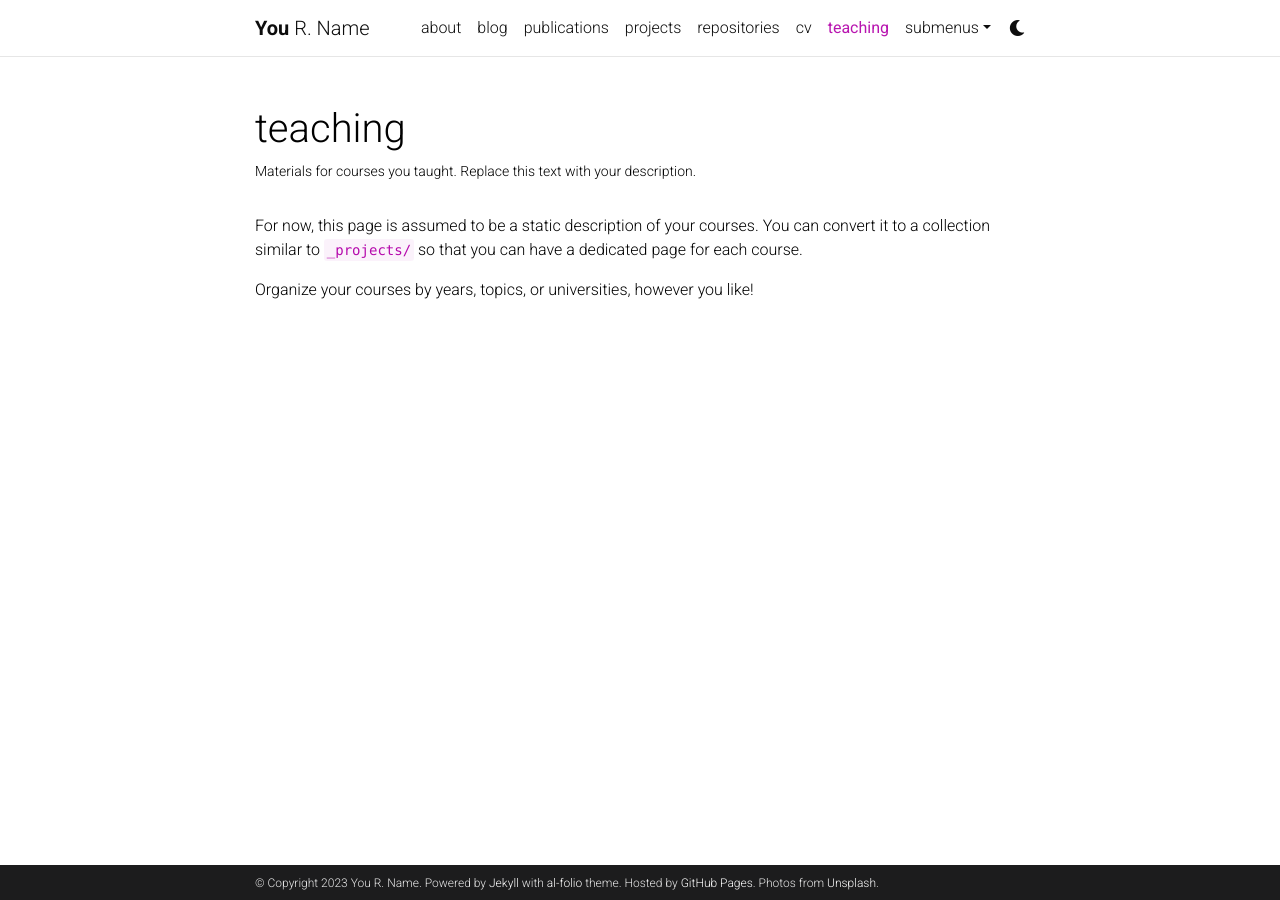
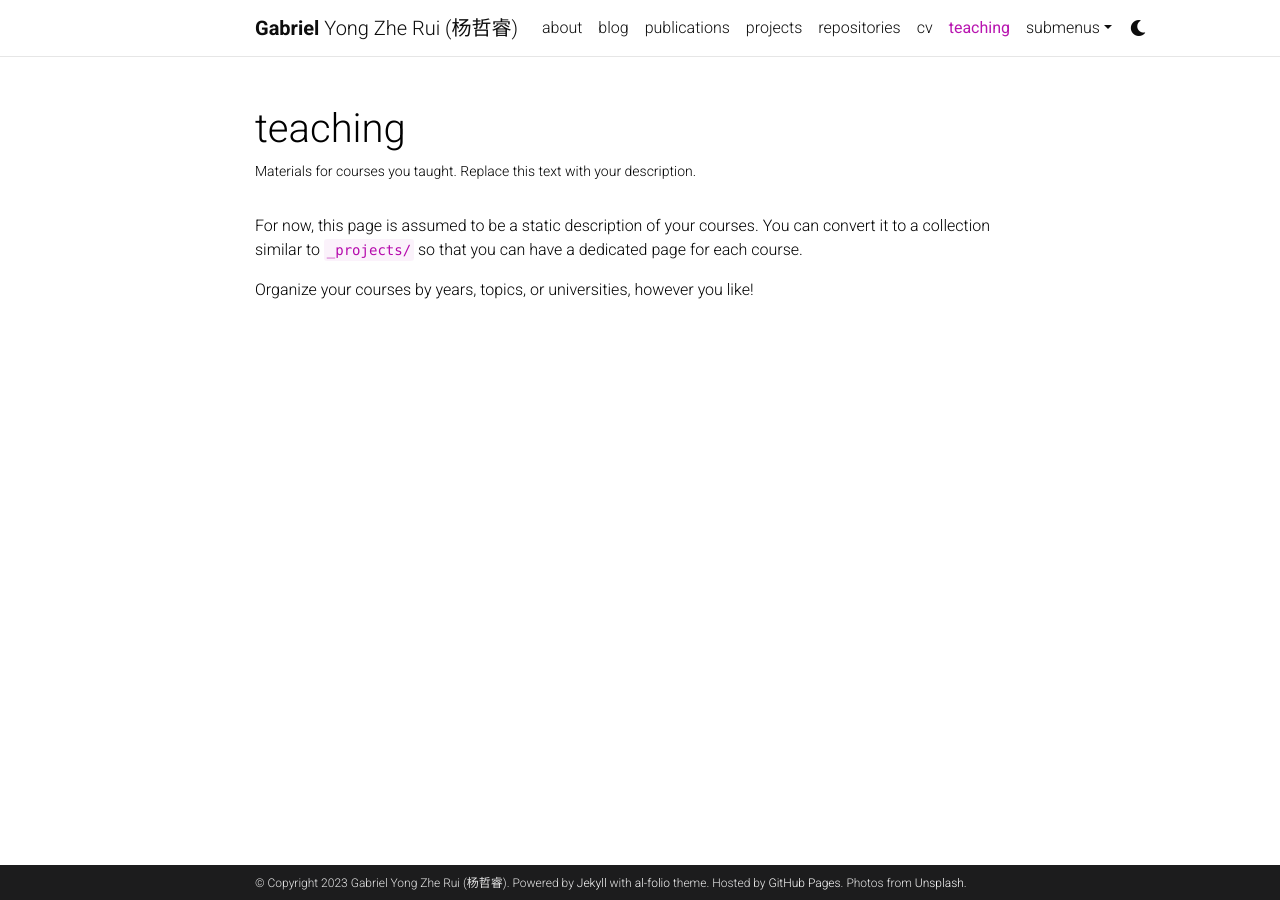
Before and after one commit to becauselol/becauselol.github.io, a Jekyll site: the page built from _pages/teaching.md, in a window 1280 px wide. Built offline with Jekyll 4.4.1, drawn with Linux system fonts in a browser that asks for light colours; comment, search, counter and statistics services are not loaded; a style sheet for code colours, icons or effects is not loaded.

Commit message:
Update _config.yml

```diff
--- a/_config.yml
+++ b/_config.yml
@@ -3,10 +3,10 @@
 # -----------------------------------------------------------------------------
 
 title: blank # the website title (if blank, full name will be used instead)
-first_name: You
-middle_name: R.
-last_name: Name
-email: you@example.com
+first_name: Gabriel
+middle_name:
+last_name: Yong Zhe Rui (杨哲睿)
+email: gabriel_yong@mymail.sutd.edu.sg or gabesytf@gmail.com
 description: > # the ">" symbol means to ignore newlines until "footer_text:"
   A simple, whitespace theme for academics. Based on [*folio](https://github.com/bogoli/-folio) design.
 footer_text: >
@@ -71,12 +71,12 @@
 # Social integration
 # -----------------------------------------------------------------------------
 
-github_username: # your GitHub user name
+github_username: becauselol # your GitHub user name
 gitlab_username: # your GitLab user name
 twitter_username: # your Twitter handle
 mastodon_username: # your mastodon instance+username in the format instance.tld/@username
-linkedin_username: # your LinkedIn user name
-telegram_username: # your Telegram user name
+linkedin_username: gabesyzr # your LinkedIn user name
+telegram_username: becauselol # your Telegram user name
 scholar_userid: # your Google Scholar ID
 semanticscholar_id: # your Semantic Scholar ID
 whatsapp_number: # your WhatsApp number (full phone number in international format. Omit any zeroes, brackets, or dashes when adding the phone number in international format.)
@@ -100,7 +100,7 @@
 spotify_id: # your spotify id
 pinterest_id: # your pinterest id
 unsplash_id: # your unsplash id
-instagram_id: # your instagram id
+instagram_id: gabesytf # your instagram id
 facebook_id: # your facebook id
 youtube_id: # your youtube channel id (youtube.com/@<youtube_id>)
 discord_id: # your discord id (18-digit unique numerical identifier)
```
